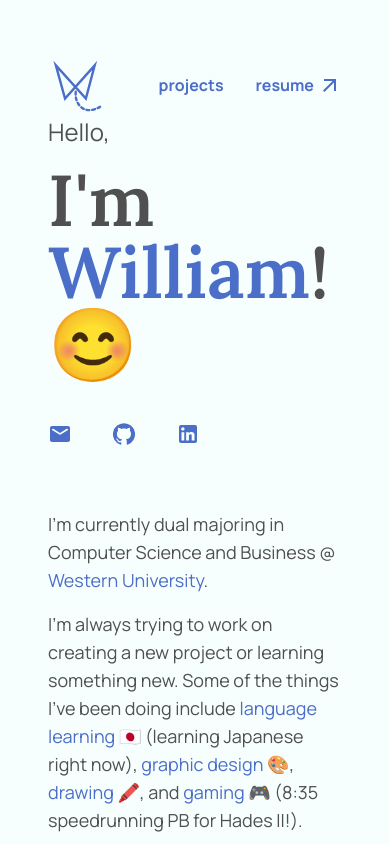
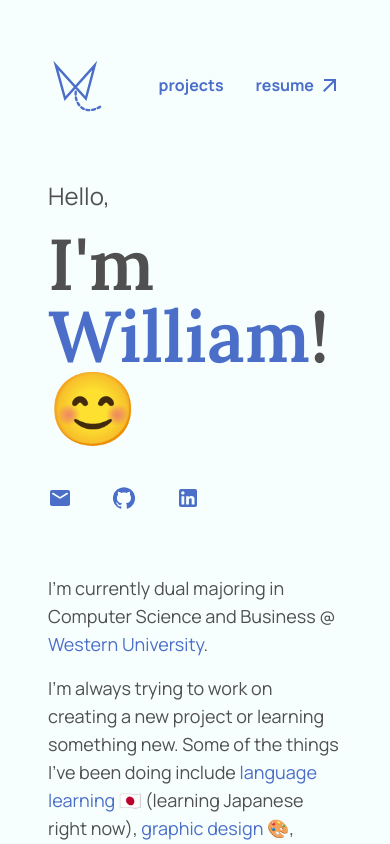
Before and after one commit to liuwllm/personal-site, a Next.js app: page / in a window 390 px wide. Shown: the top 844 px of the page. Built offline with nearby package versions, Linux system fonts and the light colour scheme.

Commit message:
Fix breakpoints for smaller resolutions

```diff
--- a/src/components/index/hero.tsx
+++ b/src/components/index/hero.tsx
@@ -7,7 +7,7 @@ import Link from 'next/link';
 export default function Hero() {
     return (
         <div className="flex flex-col gap-10 text-ink">
-            <div className="flex flex-col gap-4">
+            <div className="flex flex-col gap-4 2xl:pt-0 xl:pt-2 lg:pt-4 md:pt-8 sm:pt-12 pt-16">
                 <h1 className="text-2xl">
                     Hello,
                 </h1>
```
